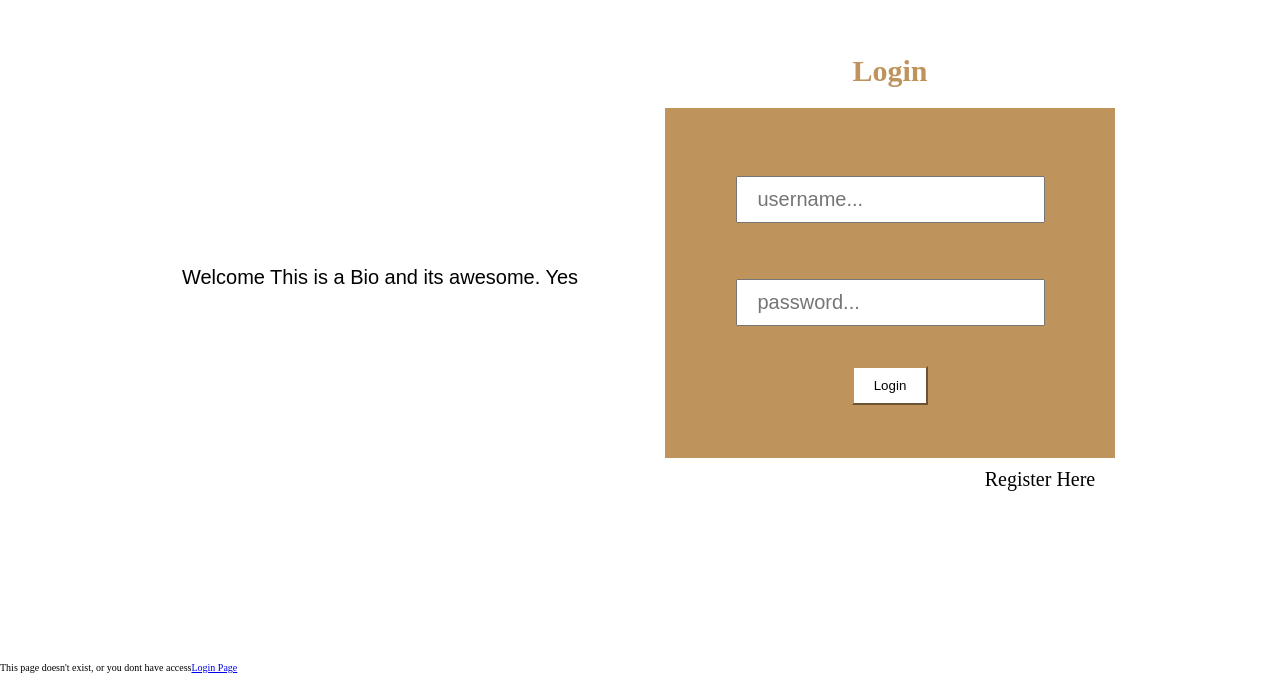
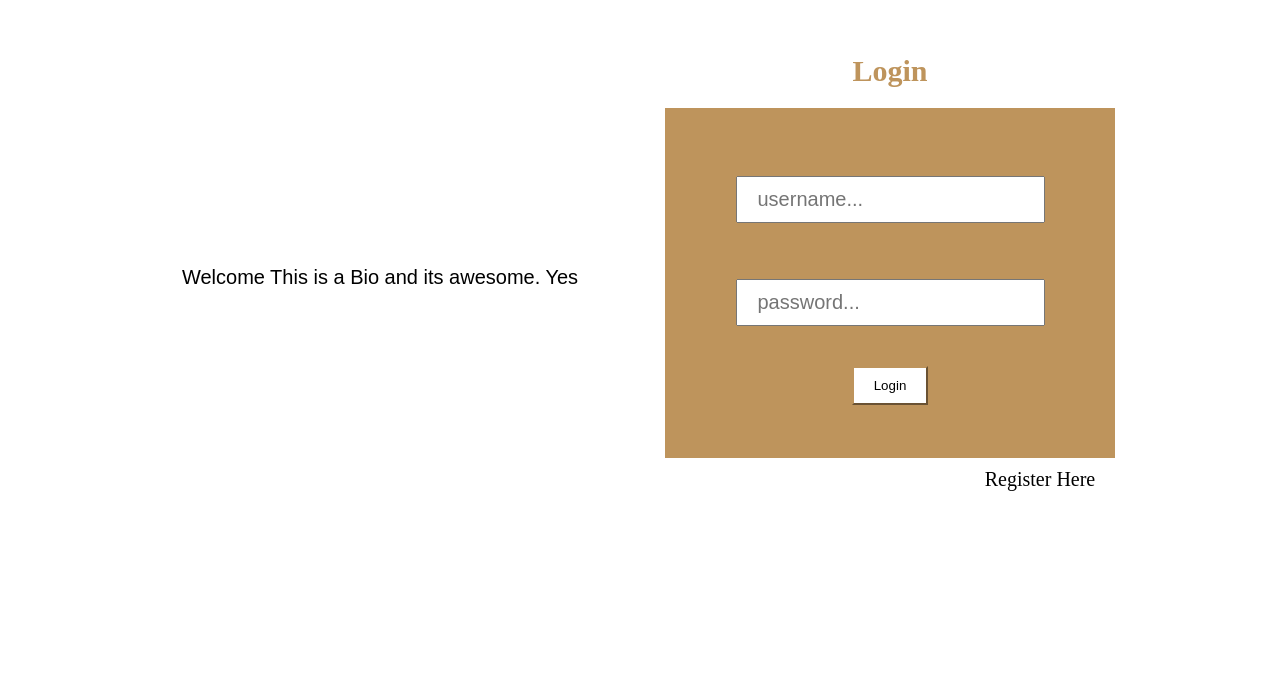
Before and after one commit to rhyusarmiento/rs-capstone-frontend, a React (Create React App) app: page / in a window 1280 px wide. Shown: the part 138-811 px from the top of the page. Built offline with nearby package versions, Linux system fonts and the light colour scheme; no server answers.

Commit message:
FIX no match route display

```diff
--- a/src/components/App.js
+++ b/src/components/App.js
@@ -22,7 +22,6 @@ function App() {
         <div>
           <Route exact path="/" component={Landing}/>
           <Route path="/register" component={Register}/>
-          <Route component={NoMatch} />
         </div>
       )
     } else if (loggedInStatus === 'LOGGED_IN') {
@@ -40,7 +39,6 @@ function App() {
             />
             <Route path='/team-search' component={TeamSearch} />
             <Route path='/team-create' component={TeamCreation} />
-            {/* <Route component={NoMatch} /> */}
           </div>
         </div>
       )
```
